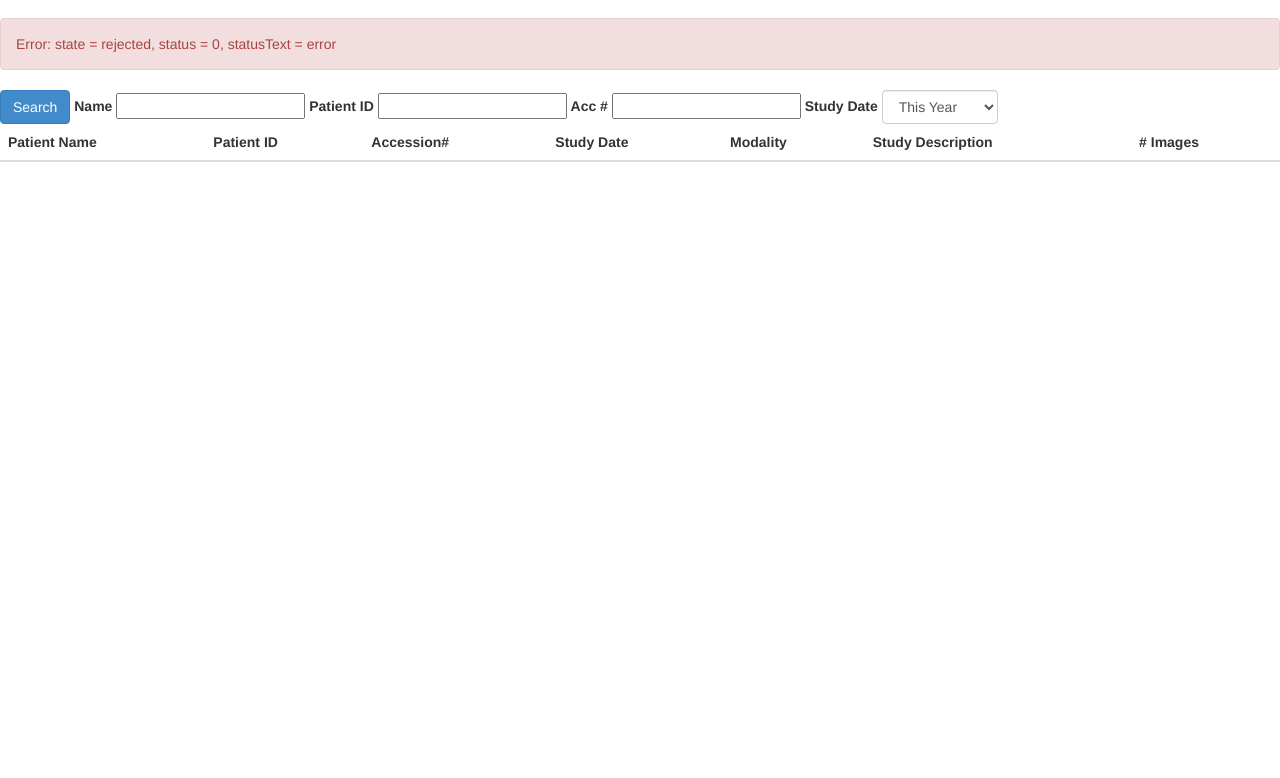
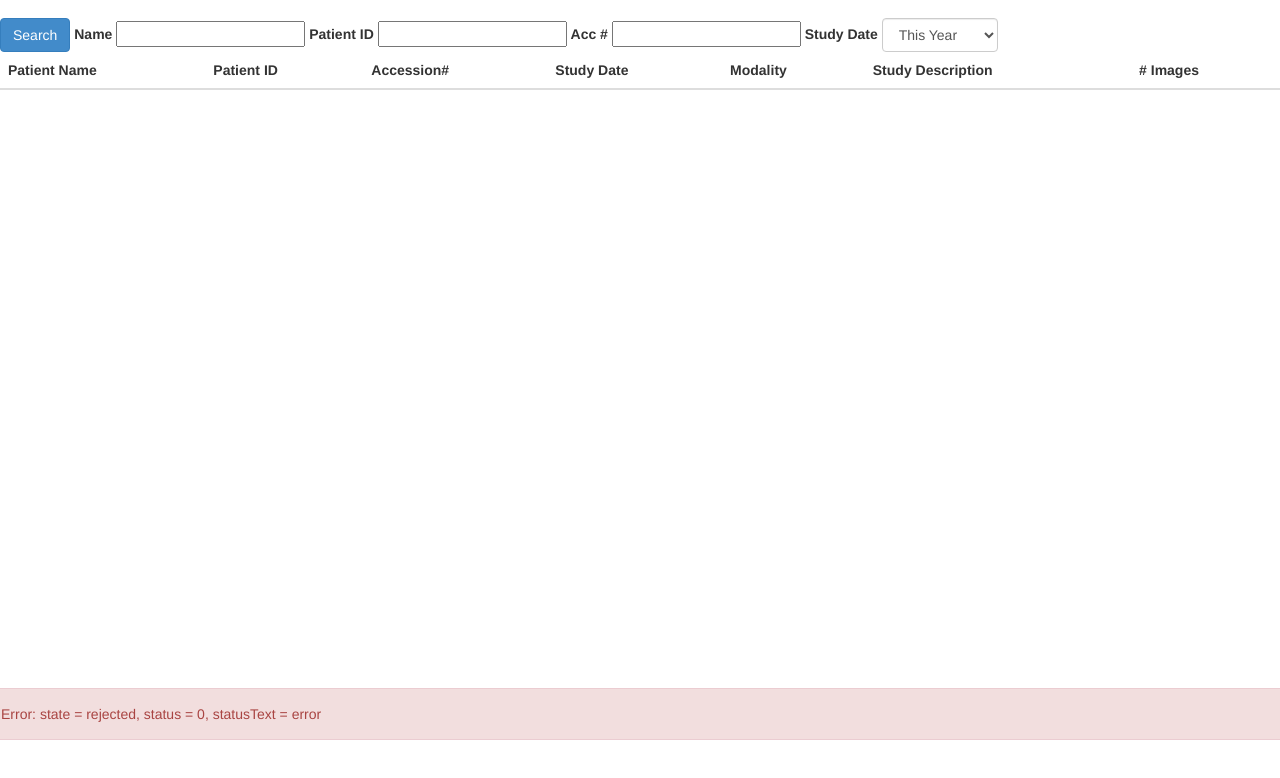
Before and after one commit to chafey/cornerstoneQIDORSWorklist, a website: page src/index.html in a window 1280 px wide. Shown: the part 54-832 px from the top of the page. Before the commit the page ends 800 px from the top, so only its background shows below. Drawn offline with Linux system fonts and the light colour scheme; no server answers.

Commit message:
moved alert bar to bottom of screen

```diff
--- a/src/index.html
+++ b/src/index.html
@@ -6,6 +6,28 @@
     <meta name="viewport" content="user-scalable=no, width=device-width, initial-scale=1, maximum-scale=1, minimal-ui">
     <link href="../dist/bootstrap.min.css" rel="stylesheet">
 <style>
+    html, body {
+        height: 100%;
+    }
+
+    #wrap {
+        min-height: 100%;
+    }
+
+    #main {
+        overflow:auto;
+        padding-bottom:150px; /* this needs to be bigger than footer height*/
+    }
+
+
+
+    .footer {
+        position: relative;
+        margin-top: -150px; /* negative value of footer height */
+        height: 150px;
+        clear:both;
+        padding-top:20px;
+    }
 
 </style>
 
@@ -32,18 +54,15 @@
                     <label for="inputAPIKey" class="">API Key</label>
                     <input type="text" class="from-control" id="inputAPIKey" placeholder="">
                 </div>
-
-
              </form>
         </ul>
     </div>
 </nav>
 
+<div id="wrap">
+
     <div class='main'>
         <div class="container-fluid">
-        <div class="row">
-            <div class="alert alert-success" id="alert">Ready</div>
-        </div>
             <div class="row">
                 <form id="searchForm" class="form-inline" role="form">
                     <button type="submit" class="btn btn-primary">Search</button>
@@ -94,7 +113,15 @@
             </div>
         </div>
 
+
     </div>
+</div>
+
+<div class="row footer">
+    <div class="alert alert-success" id="alert">Ready</div>
+</div>
+
+
 </body>
 
 <script src="../dist/jquery.min.js"></script>
@@ -193,12 +220,9 @@
         }
 
 
-
         $('#alert').addClass('alert-success');
         $('#alert').removeClass('alert-danger');
         $('#alert').text('Success (query completed in ' + time + 'ms)');
-
-
 
     }
 
```
Lines whose indentation alone changed are shown as unchanged.
